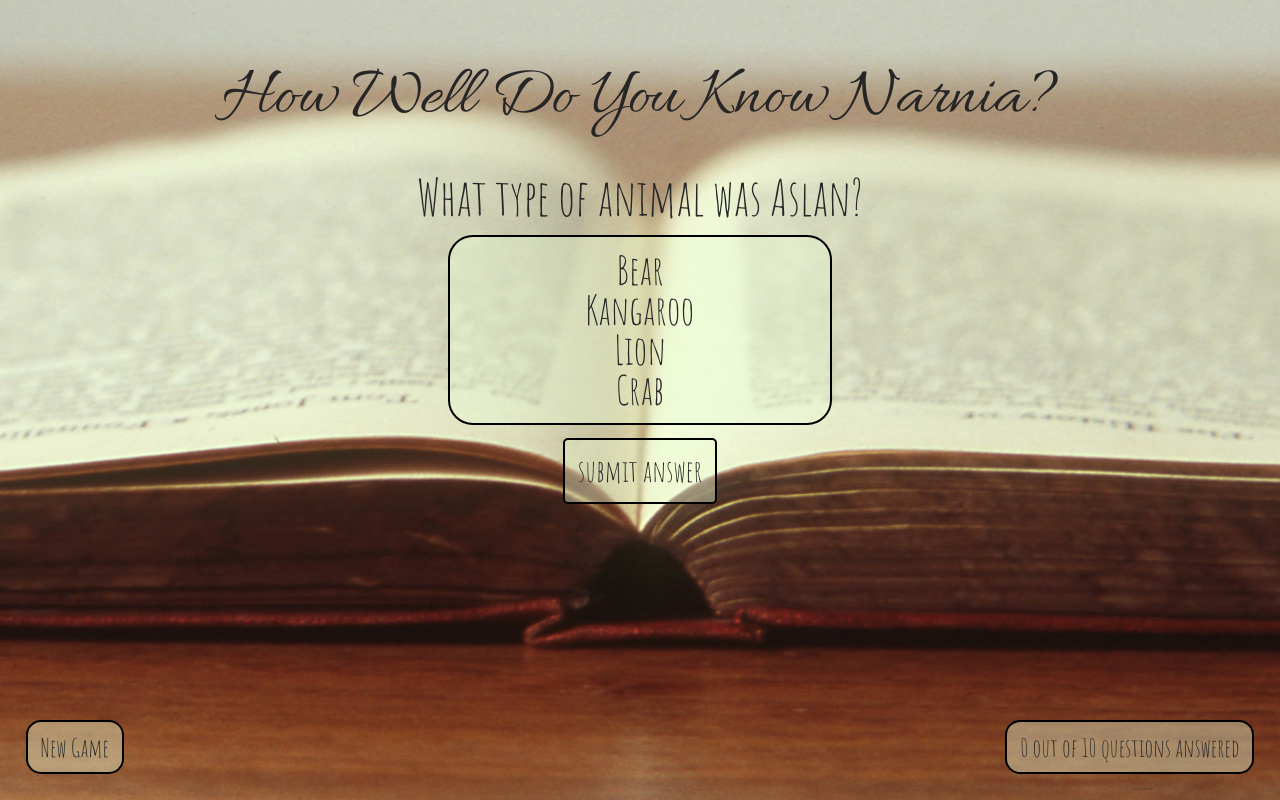
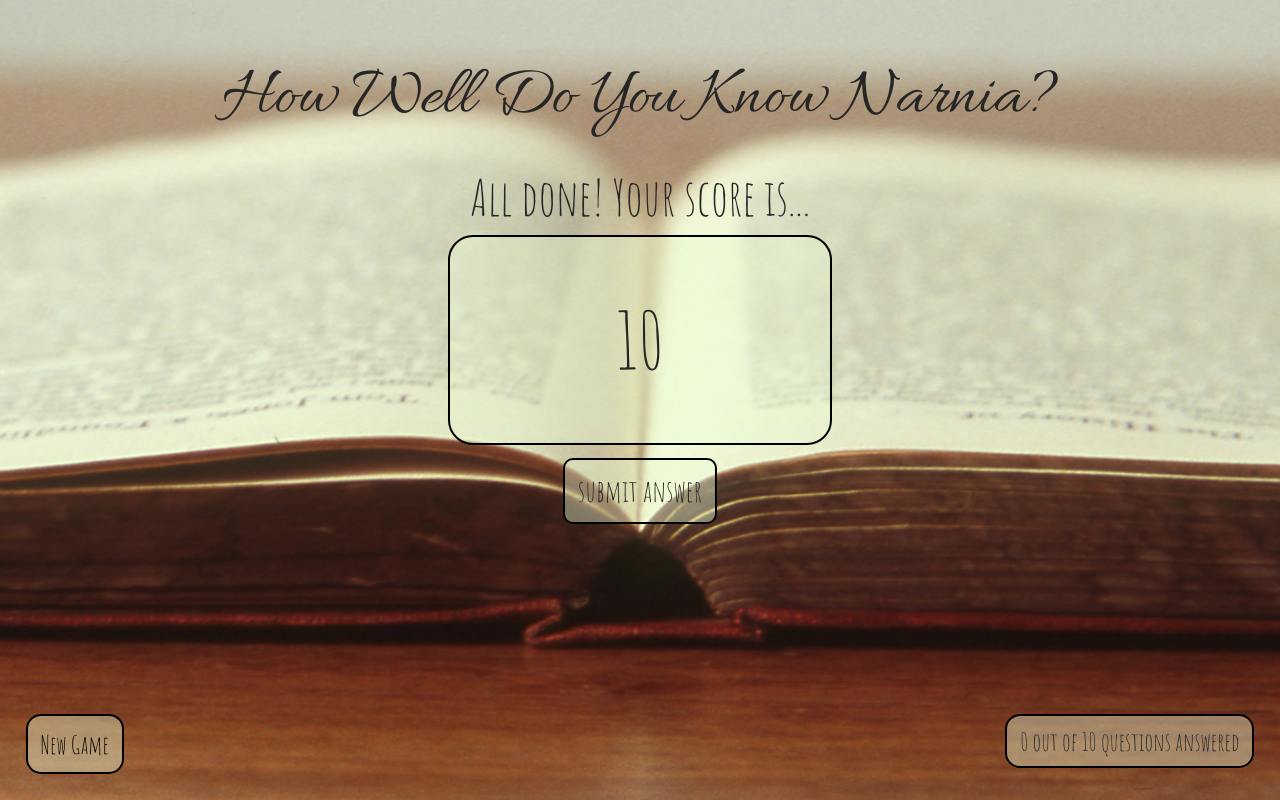
Before and after one commit to andraroston/narnia-quiz, a plain HTML site: page index.html in a window 1280 px wide. Both pictures are taken after a click on the button "submit answer". Drawn offline with nearby package versions, Linux system fonts and the light colour scheme.

Commit message:
JavaScript Start
Starting to implement functionality - made some progress on displaying
number of questions answered, what the New Game button does, and how to
display the final score.

```diff
--- a/app.js
+++ b/app.js
@@ -0,0 +1,67 @@
+$(document).ready(function() {
+
+
+
+//to loop through the questions?
+//for (var i = 0; i < allQuestions.length; i++)
+
+var userScore = 0;
+
+//to add to the counter at the bottom right
+var counter = 0;
+var counting = function(){
+	counter += 1;
+	$('#count').replaceWith("<span id='count'>" + counter + "</span>");
+};
+
+//how to play the game
+var gamePlay = function() {
+
+//	making sure the user has made a choice
+
+	if(counter < 10 && ($('input[name=choice]:checked').length > 0)) {
+	counting();
+	}
+	else{
+		alert("Please choose an answer!");
+	}
+
+//	getting the value of the user choice
+	var userChoice = $('input[name=choice]:checked').val()
+		console.log(userChoice);
+
+//  to add one oint to user score if answer is correct
+//	var userScoring = function() {
+//			if(userChoice === this.correctAnswer) {
+//			userScore += 1
+//		};
+//	console.log(userScore);
+
+//}
+
+}
+
+// how to load next question or final score
+
+
+
+
+//what happens when user clicks submit button
+$("#submitButton").on("click", function() {
+	event.preventDefault();
+	console.log("Submit Button Clicked");
+	gamePlay();
+	$("#possibleAnswers").find("ul").hide();
+	$("#possibleAnswers").find("h3").show();
+	$("#question").replaceWith("<h2 id = 'question'>" + "All done! Your score is..." + "</h2>");
+});
+
+
+//what happens when user clicks new game button
+$("#newGame").on("click", function(){
+	console.log("New Game Button Clicked")
+	var userScore = 0;
+	var counter = 0;
+	$('#count').replaceWith("<span id='count'>" + counter + "</span>")
+	});
+})
--- a/index.html
+++ b/index.html
@@ -1,4 +1,4 @@
-<!DOCTYPE html>
+</html><!DOCTYPE html>
 <html lang="en">
 <head>
 	<meta charset="UTF-8">
@@ -14,20 +14,22 @@
 
 	<div id = "theGame">
 		<h2 id = "question">What type of animal was Aslan?</h2>
-		<div id = "possibleAnswers">
+		<form id = "possibleAnswers">
 			<ul>
-				<li>Bear</li>
-				<li>Kangaroo</li>
-				<li>Lion</li>
-				<li>Crab</li>
+				<li><input type="radio" name="choice" value="0">Bear</li>
+				<li><input type="radio" name="choice" value="1">Kangaroo</li>
+				<li><input type="radio" name="choice" value="2">Lion</li>
+				<li><input type="radio" name="choice" value="3">Crab</li>
 			</ul>
-		</div>
+			<h3>10</h3>
+		</form>
+
 		<button type="submit" id="submitButton">submit answer</button>
 	</div>
 
 	<footer>
-		<div id = "footleft">New Game</div>
-		<div id = "footright">0 out of 10 questions answered</div>
+		<button type="submit" id="newGame">New Game</button>
+		<div id = "footright"><span id = "count">0</span> out of 10 questions answered</div>
 	</footer>
 </body>
 </html>
--- a/main.css
+++ b/main.css
@@ -46,13 +46,12 @@ table {
 	border-collapse: collapse;
 	border-spacing: 0;
 }
+/* my CSS starts here */
 
 body {
 	background: no-repeat center center fixed;
 	background-image: url("images/book.jpg");
 	background-size: cover;
-
-
 }
 
 header {
@@ -65,6 +64,7 @@ header {
 
 #theGame {
 	text-align: center;
+	min-width: 125px;
 }
 
 h2 {
@@ -84,13 +84,20 @@ h2 {
 	font-family: "Amatic SC";
 	background-color: rgba(236, 252, 212, 0.4);
 	color: #262626;
+}
+
+input[type=radio] {
+	height: 25px;
+	width: 25px;
+	vertical-align: middle;
+	border-radius: 1px;
 
 }
 
 #submitButton {
 	padding: 1%;
 	border: 2px solid black;
-	border-radius: 5px;
+	border-radius: 10px;
 	font-size: 30px;
 	font-family: "Amatic SC";
 	background-color: rgba(236, 252, 212, 0.4);
@@ -116,7 +123,168 @@ footer div {
 	font-size: 25px;
 	font-family: "Amatic SC";
 	background-color: rgba(236, 252, 212, 0.4);
+}
 
+footer button {
+	display: inline-block;
+	margin: 2%;
+	text-align: center;
+	padding: 1%;
+	border: 2px solid black;
+	border-radius: 15px;
+	font-size: 25px;
+	font-family: "Amatic SC";
+	background-color: rgba(236, 252, 212, 0.4);
+}
+
+#footright {
+	float: right;
+}/* http://meyerweb.com/eric/tools/css/reset/
+   v2.0 | 20110126
+   License: none (public domain)
+*/
+
+html, body, div, span, applet, object, iframe,
+h1, h2, h3, h4, h5, h6, p, blockquote, pre,
+a, abbr, acronym, address, big, cite, code,
+del, dfn, em, img, ins, kbd, q, s, samp,
+small, strike, strong, sub, sup, tt, var,
+b, u, i, center,
+dl, dt, dd, ol, ul, li,
+fieldset, form, label, legend,
+table, caption, tbody, tfoot, thead, tr, th, td,
+article, aside, canvas, details, embed,
+figure, figcaption, footer, header, hgroup,
+menu, nav, output, ruby, section, summary,
+time, mark, audio, video {
+	margin: 0;
+	padding: 0;
+	border: 0;
+	font-size: 100%;
+	font: inherit;
+	vertical-align: baseline;
+}
+/* HTML5 display-role reset for older browsers */
+article, aside, details, figcaption, figure,
+footer, header, hgroup, menu, nav, section {
+	display: block;
+}
+body {
+	line-height: 1;
+}
+ol, ul {
+	list-style: none;
+}
+blockquote, q {
+	quotes: none;
+}
+blockquote:before, blockquote:after,
+q:before, q:after {
+	content: '';
+	content: none;
+}
+table {
+	border-collapse: collapse;
+	border-spacing: 0;
+}
+/* my CSS starts here */
+
+body {
+	background: no-repeat center center fixed;
+	background-image: url("images/book.jpg");
+	background-size: cover;
+}
+
+header {
+	text-align: center;
+	font-size: 70px;
+	margin-top: 5%;
+	font-family: "Allura";
+	color: #262626;
+}
+
+#theGame {
+	text-align: center;
+	min-width: 125px;
+}
+
+h2 {
+	font-size: 50px;
+	margin-top: 3%;
+	margin-bottom: 1%;
+	font-family: "Amatic SC";
+	color: #262626;
+}
+
+#possibleAnswers {
+	padding: 1%;
+	margin: 1% 35% 1% 35%;
+	border: 2px solid black;
+	border-radius: 25px;
+	font-size: 40px;
+	font-family: "Amatic SC";
+	background-color: rgba(236, 252, 212, 0.4);
+	color: #262626;
+	min-height: 160px;
+
+}
+
+h3 {
+	padding: 50px;
+	font-size: 80px;
+	display: none;
+}
+
+input[type=radio] {
+	height: 25px;
+	width: 25px;
+	vertical-align: middle;
+	border-radius: 1px;
+
+
+}
+
+#submitButton {
+	padding: 1%;
+	border: 2px solid black;
+	border-radius: 10px;
+	font-size: 30px;
+	font-family: "Amatic SC";
+	background-color: rgba(236, 252, 212, 0.4);
+	color: #262626;
+}
+
+footer {
+	position: absolute;
+	clear: all;
+	width: 100%;
+	bottom: 0;
+	left: 0;
+	color: #262626;
+}
+
+footer div {
+	display: inline-block;
+	margin: 2%;
+	text-align: center;
+	padding: 1%;
+	border: 2px solid black;
+	border-radius: 15px;
+	font-size: 25px;
+	font-family: "Amatic SC";
+	background-color: rgba(236, 252, 212, 0.4);
+}
+
+footer button {
+	display: inline-block;
+	margin: 2%;
+	text-align: center;
+	padding: 1%;
+	border: 2px solid black;
+	border-radius: 15px;
+	font-size: 25px;
+	font-family: "Amatic SC";
+	background-color: rgba(236, 252, 212, 0.4);
 }
 
 #footright {
```
